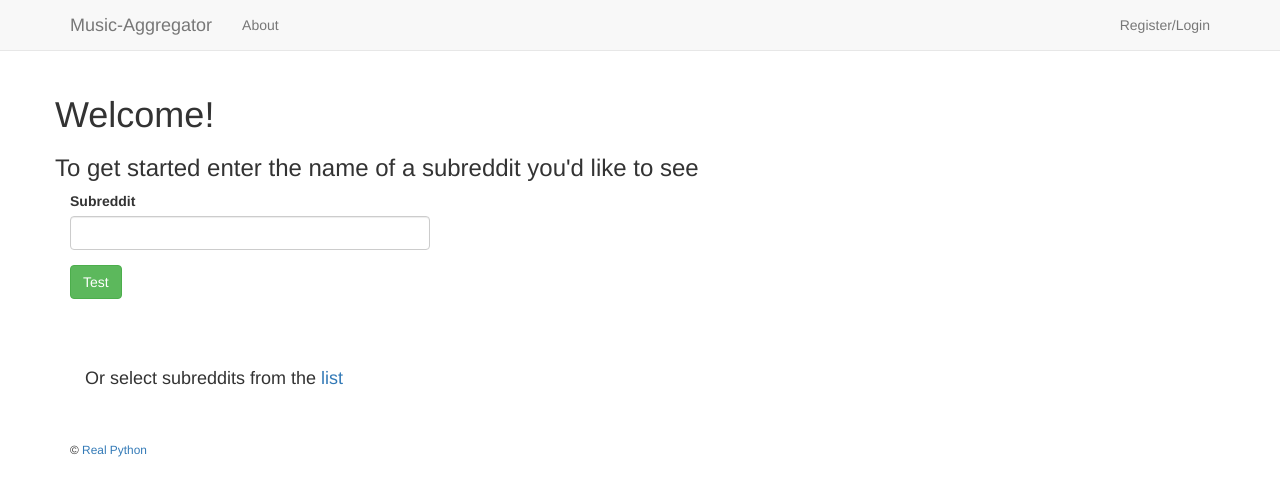
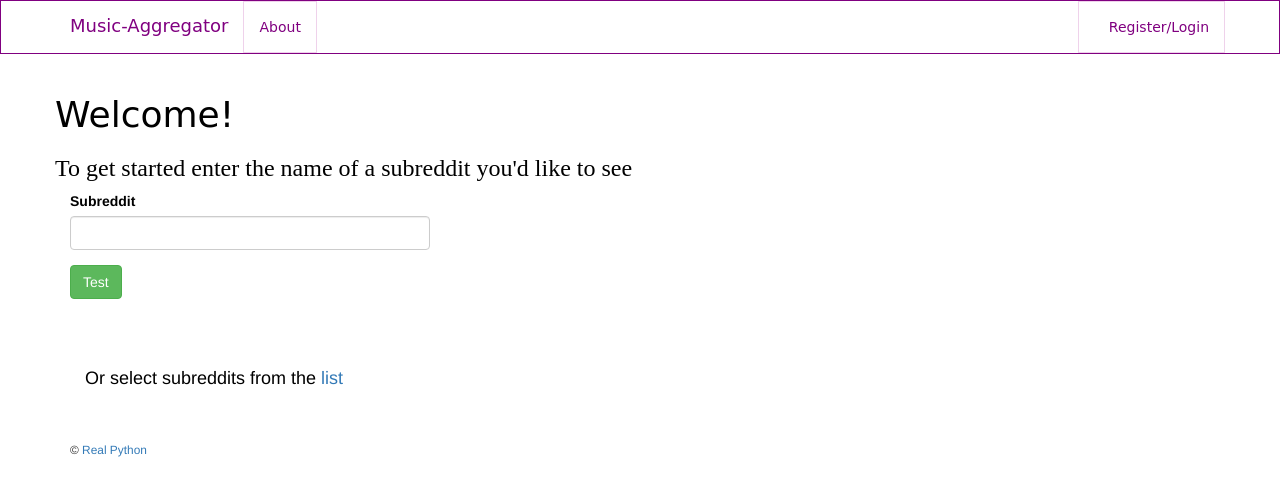
Before and after one commit to treethought/amnisiac-old, a Flask app: page / in a window 1280 px wide. Shown: the top 496 px of the page. Run offline with Flask 2, Linux system fonts and the light colour scheme; some libraries are stand-ins or nearby versions; some web fonts are replaced.

Commit message:
inital custom css

```diff
--- a/project/client/static/main.css
+++ b/project/client/static/main.css
@@ -1,5 +1,150 @@
 /* custom css */
+/*font-family: 'Gloria Hallelujah', cursive;
+font-family: 'Comfortaa', cursive;
+font-family: 'Kreon', serif;*/
 
 .site-content {
   padding-top: 75px;
+  color: black;
+  /*background-color: #efd2eb;*/
+
+
 }
+
+/*.row {
+  border-color: purple;
+  border-style: solid;
+  border-width: thin;
+  padding: 10px;
+
+}*/
+
+a:hover, a:focus {
+    color: #6300f9;
+}
+
+.post-title a {
+    font-family: 'Comfortaa', cursive;
+    font-size: 20;
+
+
+}
+
+.feed-list td{
+
+}
+
+
+.feed-list {
+    border-color: purple !important;
+    border-width: thin !important;
+    border-style: solid;
+    /*color: #ffd8fb;*/
+    /*background-color: #5b2c56;*/
+    font-size: 20;
+    font-family: 'Gloria Hallelujah', cursive;
+}
+
+
+
+h1 {
+    font-family: 'Comfortaa', cursive;
+
+}
+
+h3 {
+    font-family: 'Kreon', serif;
+}
+
+/* navbar */
+.navbar-default {
+    background-color: #F8F8F8;
+    background-color: white;
+    /*border-color: #E7E7E7;*/
+    border-color: purple !important;
+    border-width: thin !important;
+    border-style: solid;
+    font-family: 'Comfortaa', cursive;
+
+}
+/* Title */
+.navbar-default .navbar-brand {
+    color: #777;
+    color: purple;
+    /*outline: 1px solid orange;*/
+
+    /*font-size: 20;*/
+
+}
+.navbar-default .navbar-brand:hover,
+.navbar-default .navbar-brand:focus {
+    /*color: #5E5E5E;*/
+    /*color: #efd2eb;*/
+    background-color: #efd2eb;
+}
+/* Link */
+.navbar-default .navbar-nav > li > a {
+    color: #777;
+    color: purple;
+    border-width: thin;
+    border-style: solid solid solid solid;
+    border-color: #efd2eb;
+}
+.navbar-default .navbar-nav > li > a:hover,
+.navbar-default .navbar-nav > li > a:focus {
+    color: #333;
+    color: #efd2eb;
+
+}
+.navbar-default .navbar-nav > .active > a,
+.navbar-default .navbar-nav > .active > a:hover,
+.navbar-default .navbar-nav > .active > a:focus {
+    color: #555;
+    /*background-color: #E7E7E7;*/
+    /*background-color: purple;*/
+    background-color: #e5dce4;
+
+}
+.navbar-default .navbar-nav > .open > a,
+.navbar-default .navbar-nav > .open > a:hover,
+.navbar-default .navbar-nav > .open > a:focus {
+    color: #555;
+    background-color: #D5D5D5;
+}
+/* Caret */
+.navbar-default .navbar-nav > .dropdown > a .caret {
+    border-top-color: #777;
+    border-bottom-color: #777;
+}
+.navbar-default .navbar-nav > .dropdown > a:hover .caret,
+.navbar-default .navbar-nav > .dropdown > a:focus .caret {
+    border-top-color: #333;
+    border-bottom-color: #333;
+}
+.navbar-default .navbar-nav > .open > a .caret,
+.navbar-default .navbar-nav > .open > a:hover .caret,
+.navbar-default .navbar-nav > .open > a:focus .caret {
+    border-top-color: #555;
+    border-bottom-color: #555;
+}
+/* Mobile version */
+.navbar-default .navbar-toggle {
+    border-color: #DDD;
+}
+.navbar-default .navbar-toggle:hover,
+.navbar-default .navbar-toggle:focus {
+    background-color: #DDD;
+    background-color: blue;
+}
+.navbar-default .navbar-toggle .icon-bar {
+    background-color: #CCC;
+}
+@media (max-width: 767px) {
+    .navbar-default .navbar-nav .open .dropdown-menu > li > a {
+        color: #777;
+    }
+    .navbar-default .navbar-nav .open .dropdown-menu > li > a:hover,
+    .navbar-default .navbar-nav .open .dropdown-menu > li > a:focus {
+          color: #333;
+    }
+}
```
